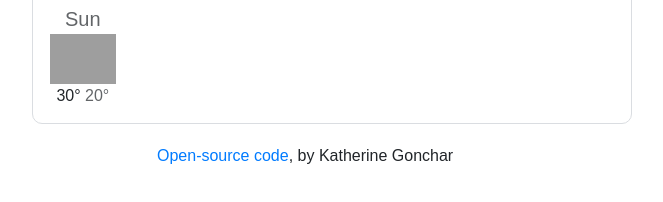
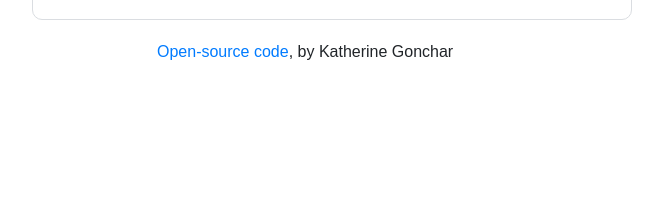
Before and after one commit to KatherineGonchar/learning-git-desktop, a plain HTML site: page index.html in a window 1280 px wide. Shown: the part 202-404 px from the top of the page, without its empty margins (308-971 px from the left). Drawn offline with nearby package versions, Linux system fonts and the light colour scheme; grey boxes are pictures that could not be loaded.

Commit message:
HTML fixed

```diff
--- a/index.html
+++ b/index.html
@@ -73,18 +73,6 @@
           </div>
         </div>
         <div class="weather-forecast" id="forecast">
-          <div class="row">
-            <div class="col-2">
-              <div class="weather-forecast-date">
-                Sun
-              </div>
-              <img src="https://yt3.ggpht.com/5oUY3tashyxfqsjO5SGhjT4dus8FkN9CsAHwXWISFrdPYii1FudD4ICtLfuCw6-THJsJbgoY=s88-c-k-c0x00ffffff-no-rj" alt="forecast icon for today" height="50px">
-              <div class="weather-forecast-temp">
-                <span class="weather-forecast-temp-max">30°</span>
-                <span class="weather-forecast-temp-min">20°</span>
-              </div>
-            </div>
-          </div>
         </div>
       </div>
       <div class="row">
```
